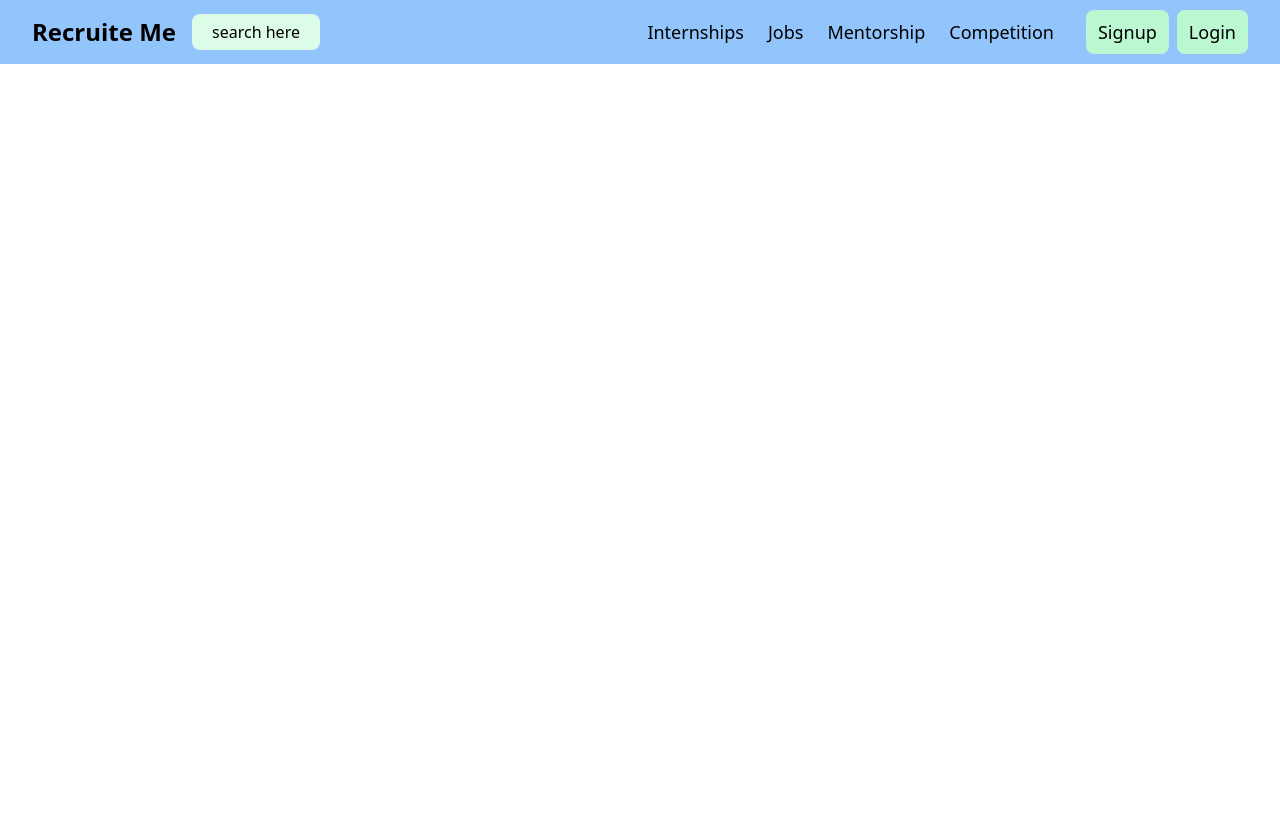
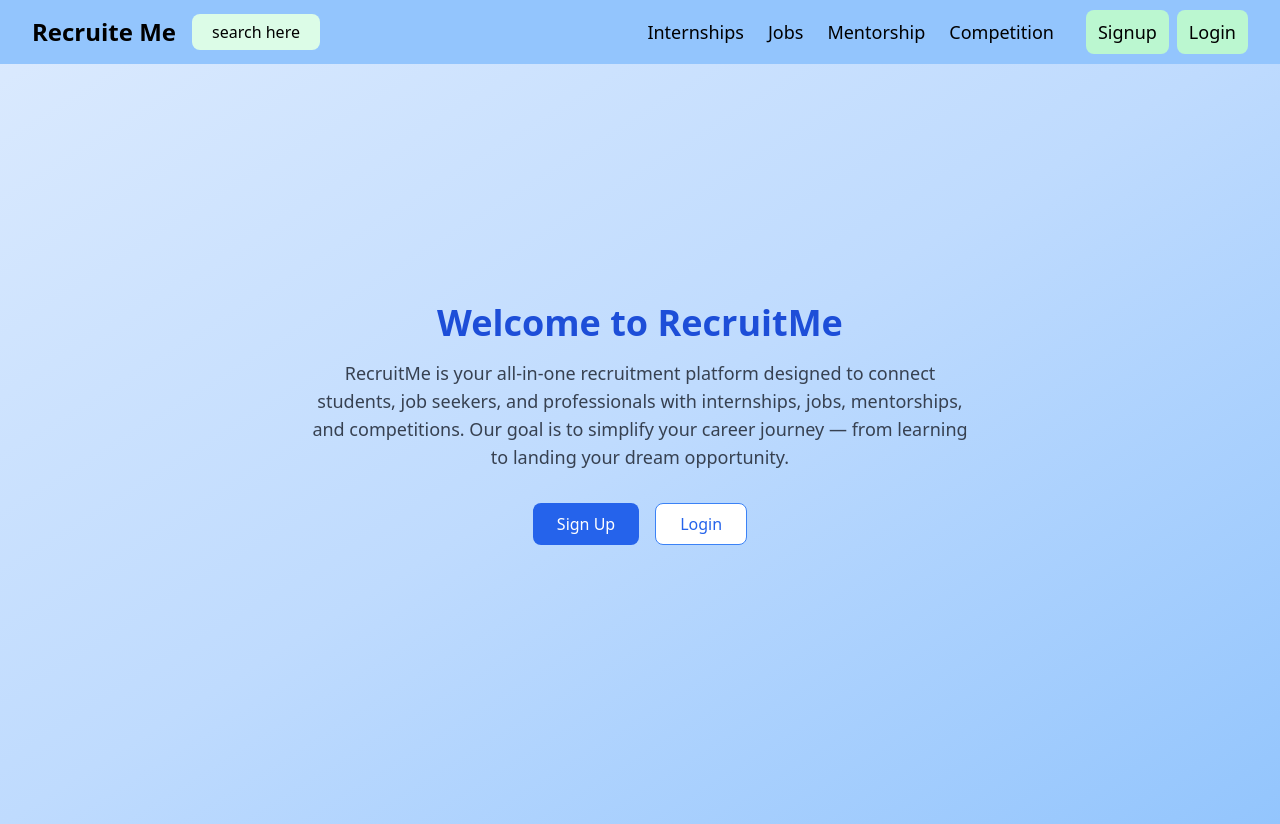
Before and after one commit to sadanandkaji/recruitmentapp, a Next.js app in the folder apps/web/: page / in a window 1280 px wide. Before the commit the page ends 800 px from the top, so only its background shows below. Built offline with nearby package versions, Linux system fonts and the light colour scheme; no server answers; the database is empty.

Commit message:
added home page

```diff
--- a/apps/web/app/page.tsx
+++ b/apps/web/app/page.tsx
@@ -1,14 +1,28 @@
-import { Button } from "@repo/ui/button";
-import  {client} from "@repo/db/client";
+// import { Button } from "@repo/ui/button";
+// import  {client} from "@repo/db/client";
 
 
-export default async function  Home() {
+export default function Home() {
+  return (
+    <div className="min-h-screen flex flex-col items-center justify-center bg-gradient-to-br from-blue-100 via-blue-200 to-blue-300 text-center px-6">
+      <h1 className="text-4xl font-extrabold text-blue-700 mb-4">
+        Welcome to RecruitMe
+      </h1>
 
+      <p className="max-w-2xl text-gray-700 text-lg mb-8">
+        RecruitMe is your all-in-one recruitment platform designed to connect students,
+        job seekers, and professionals with internships, jobs, mentorships, and competitions.
+        Our goal is to simplify your career journey — from learning to landing your dream opportunity.
+      </p>
 
-  const user= await client.users.findFirst()
-  return (
-    <div >
-
+      <div className="flex gap-4">
+        <button className="bg-blue-600 text-white px-6 py-2 rounded-lg hover:bg-blue-700 transition">
+          Sign Up
+        </button>
+        <button className="bg-white border border-blue-500 text-blue-600 px-6 py-2 rounded-lg hover:bg-blue-100 transition">
+          Login
+        </button>
+      </div>
     </div>
   );
 }
```
